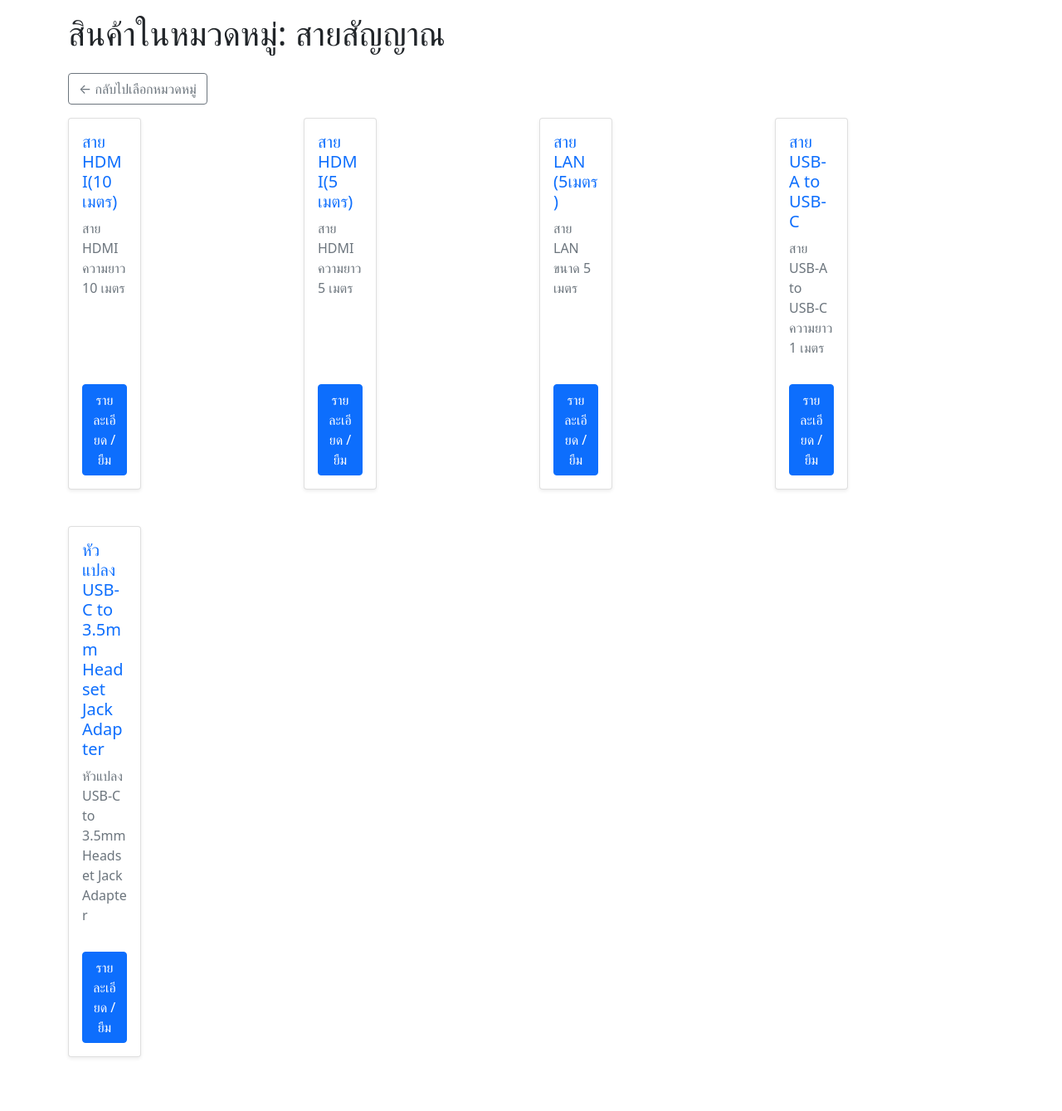
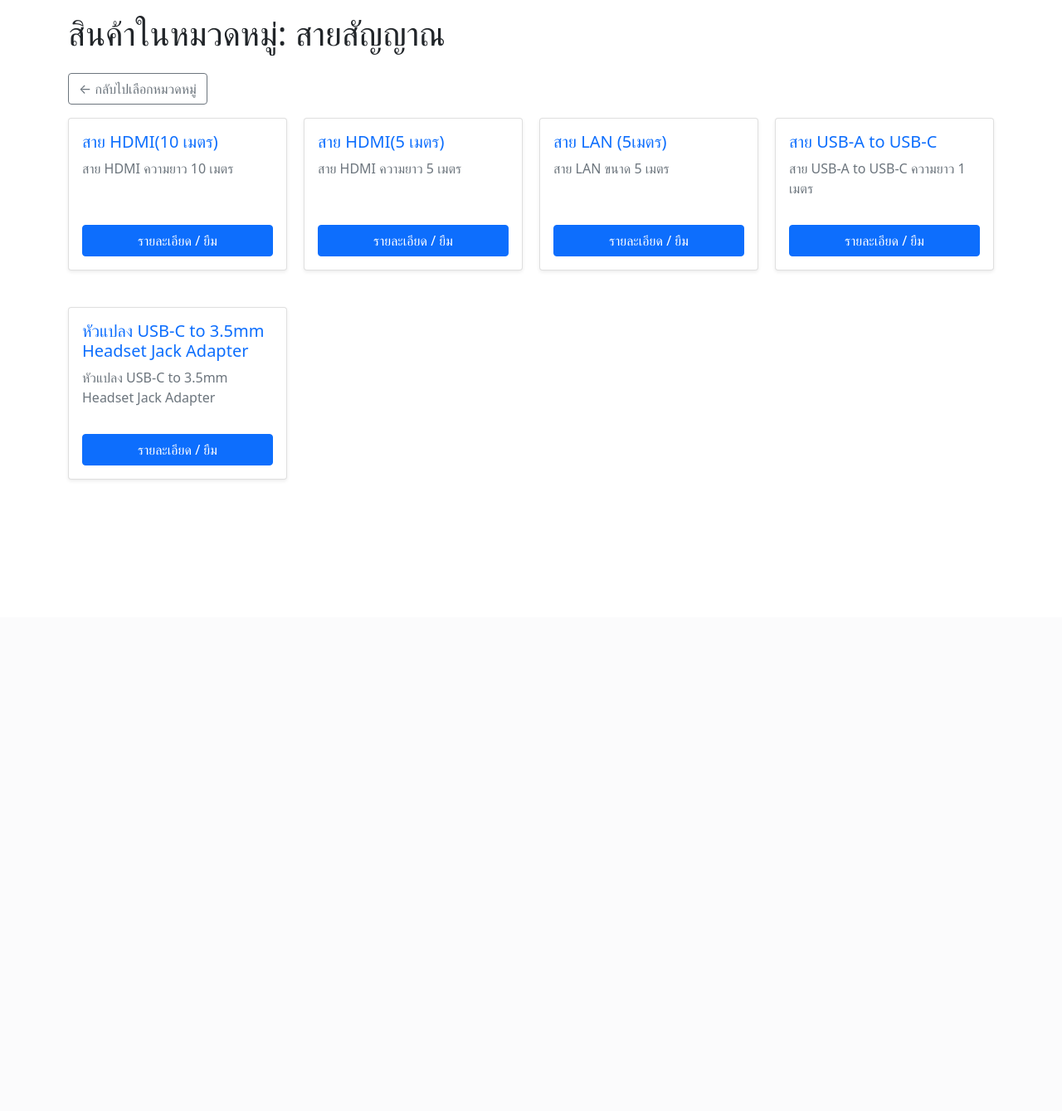
Before and after one commit to EtcallmomZ/-.it, a Django app: page /category/1/ in a window 1280 px wide. Shown: the part 56-1395 px from the top of the page at 83% size. After the commit the page ends 634 px from the top, so only its background shows below. Run offline with Django 5.2, Linux system fonts and the light colour scheme; data comes from the database, SQL or seed files in the repository; both versions use the stored data as it was after the commit.

Commit message:
update items by category

```diff
--- a/my_borrow_project/myapp/templates/items_by_category.html
+++ b/my_borrow_project/myapp/templates/items_by_category.html
@@ -12,9 +12,10 @@
 
 <div class="item_type">
     {% for item in items %}
-    <div class="col-md-4 mb-4">
+    <div class=" mb-4">
         <div class="card h-100 shadow-sm">
             <div class="card-body d-flex flex-column">
+                <!--สามารถ ใส่รูปได้มั้ย-->
                 <h5 class="card-title"><a href="{% url 'item_detail' item.id %}" class="text-decoration-none">{{ item.name }}</a></h5>
 
                 <p class="card-text text-muted">{{ item.description|truncatechars:100 }}</p>
```
Also changed, not shown: my_borrow_project/db.sqlite3, my_borrow_project/media/item_images/852a6f8eaa074d50a4953ebe36837967.png (added), my_borrow_project/media/item_images/ajitks3hhl6xlwkznqlk.jpg (added), my_borrow_project/media/item_images/hd2424dd_1.jpg (added), my_borrow_project/media/item_images/zuzgovwMTg20230813212840.jpg (added), my_borrow_project/static/photo/สาย-HDMI-5-เมตร-ธรรมดา-2-80.jpg (added).
